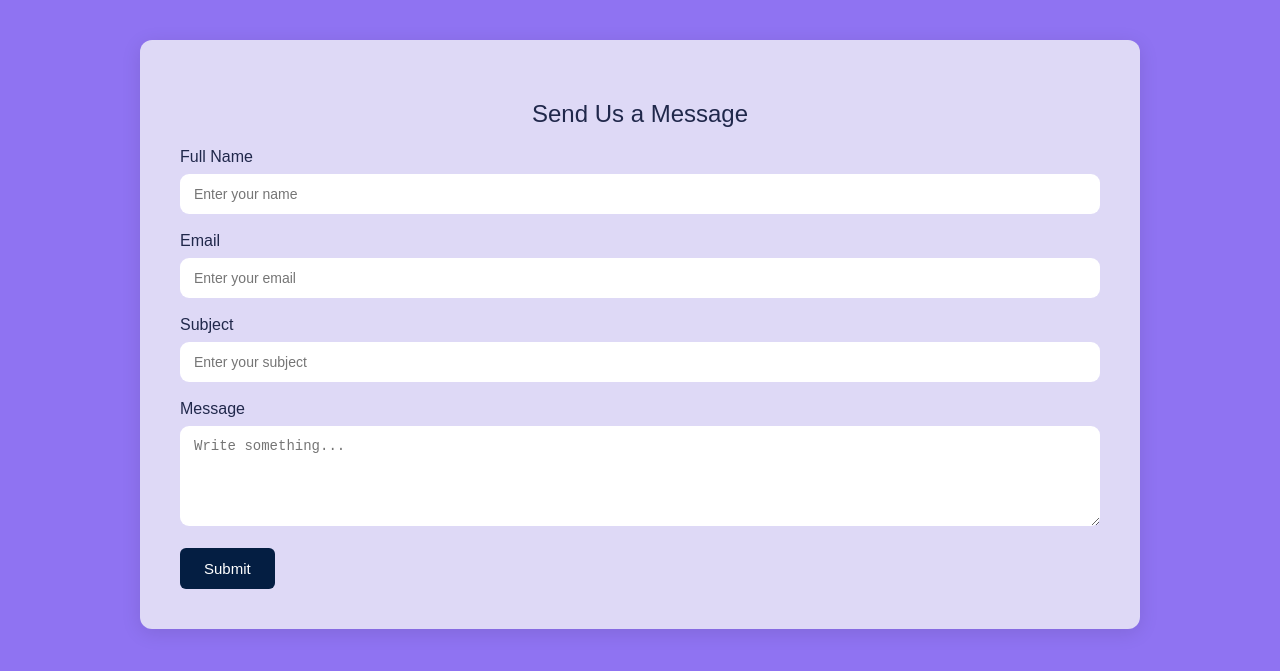
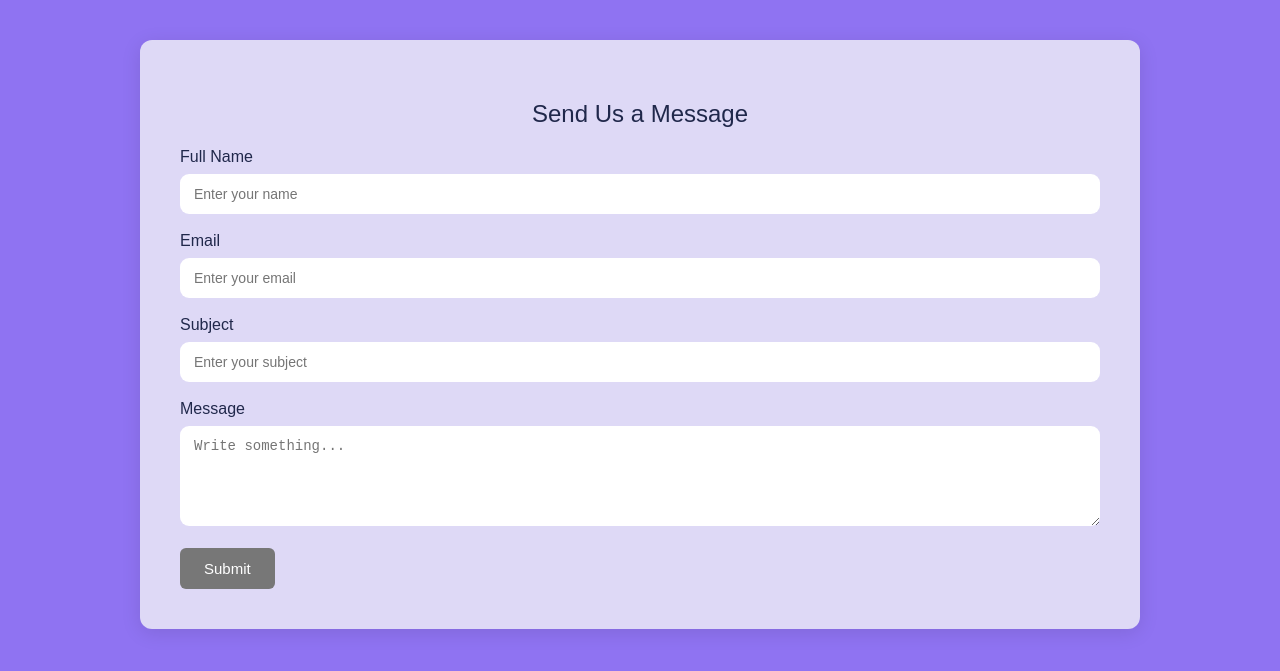
Before and after one commit to Uche-God/Profile-Card, a plain HTML site: page contact.html in a window 1280 px wide. In both pictures the pointer is over the button "Submit". Shown: the part 73-744 px from the top of the page. Drawn offline with Linux system fonts and the light colour scheme.

Commit message:
Update contact.html

```diff
--- a/contact.html
+++ b/contact.html
@@ -157,7 +157,7 @@
     font-size: 15px;
   }
 
-  button[type="submit"]:hover{ background-color: #041E42;}
+  button[type="submit"]:hover{ background-color: #777;}
 
   /* === Responsive Adjustment === */
   @media (min-width: 1200px) {
```
